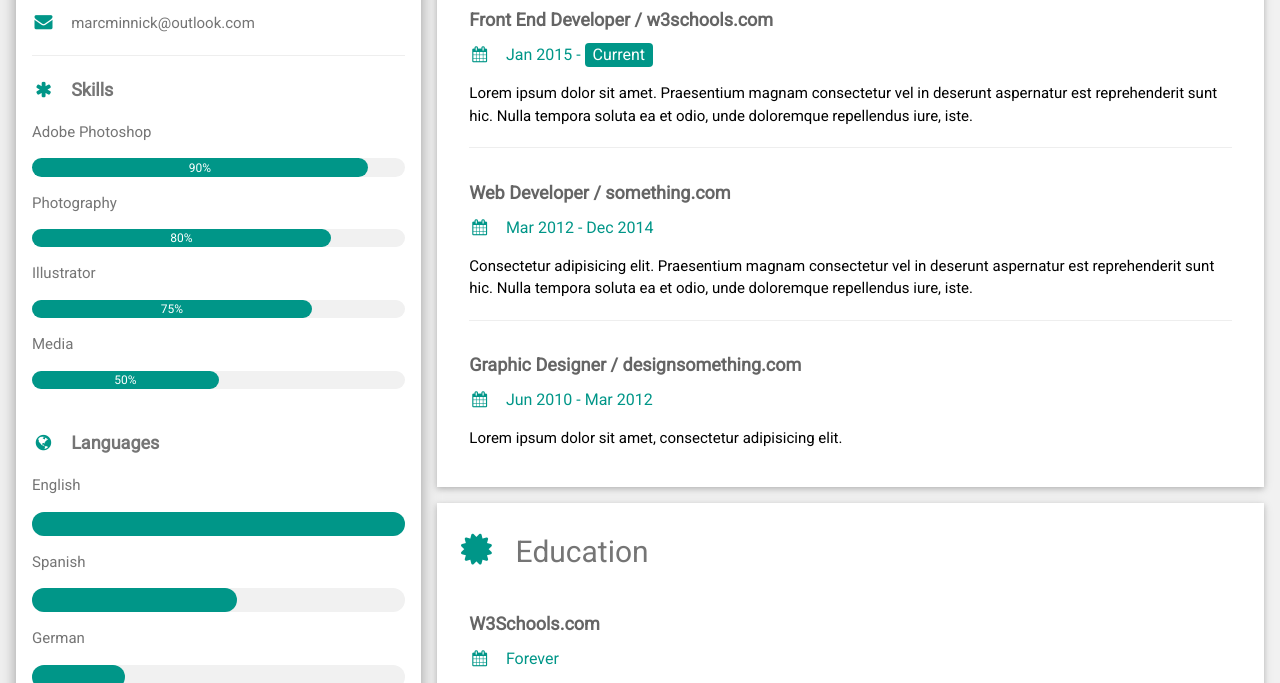
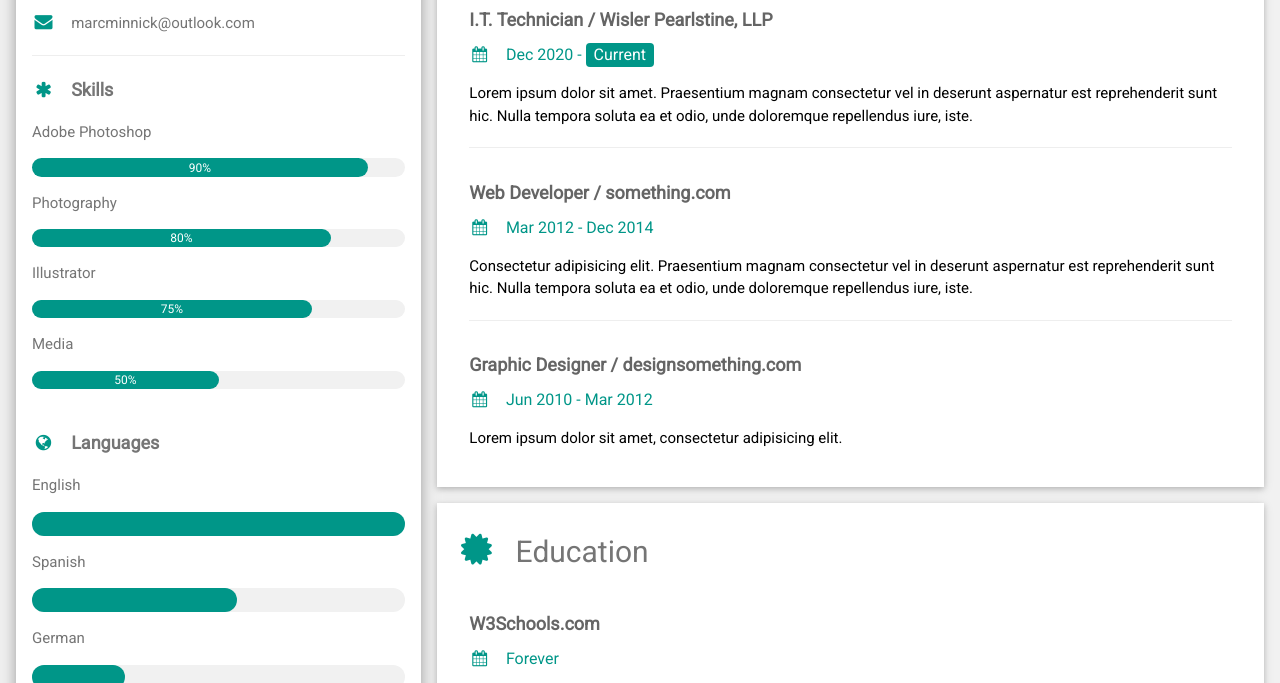
Before and after one commit to BigMin1856-1998/website, a plain HTML site: page index.html in a window 1280 px wide. Shown: the part 117-800 px from the top of the page. Drawn offline with nearby package versions, Linux system fonts and the light colour scheme.

Commit message:
Update index

```diff
--- a/index.html
+++ b/index.html
@@ -108,8 +108,8 @@ html,body,h1,h2,h3,h4,h5,h6 {font-family: "Roboto", sans-serif}
       <div class="w3-container w3-card w3-white w3-margin-bottom">
         <h2 class="w3-text-grey w3-padding-16"><i class="fa fa-suitcase fa-fw w3-margin-right w3-xxlarge w3-text-teal"></i>Work Experience</h2>
         <div class="w3-container">
-          <h5 class="w3-opacity"><b>Front End Developer / w3schools.com</b></h5>
-          <h6 class="w3-text-teal"><i class="fa fa-calendar fa-fw w3-margin-right"></i>Jan 2015 - <span class="w3-tag w3-teal w3-round">Current</span></h6>
+          <h5 class="w3-opacity"><b>I.T. Technician / Wisler Pearlstine, LLP</b></h5>
+          <h6 class="w3-text-teal"><i class="fa fa-calendar fa-fw w3-margin-right"></i>Dec 2020 - <span class="w3-tag w3-teal w3-round">Current</span></h6>
           <p>Lorem ipsum dolor sit amet. Praesentium magnam consectetur vel in deserunt aspernatur est reprehenderit sunt hic. Nulla tempora soluta ea et odio, unde doloremque repellendus iure, iste.</p>
           <hr>
         </div>
```
